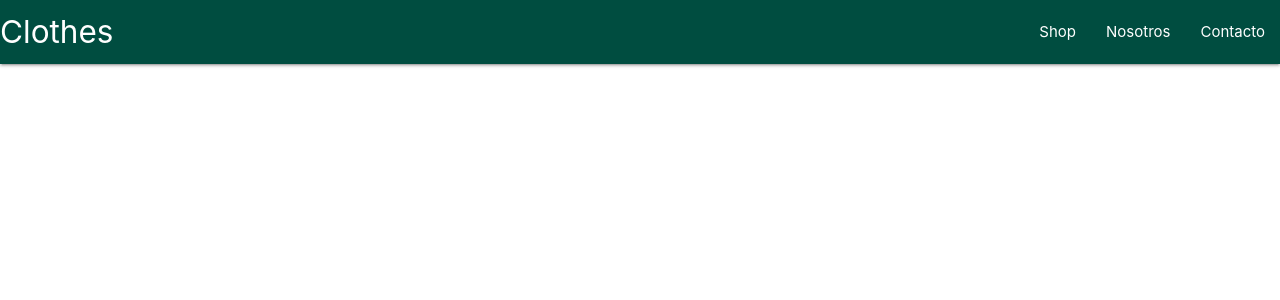
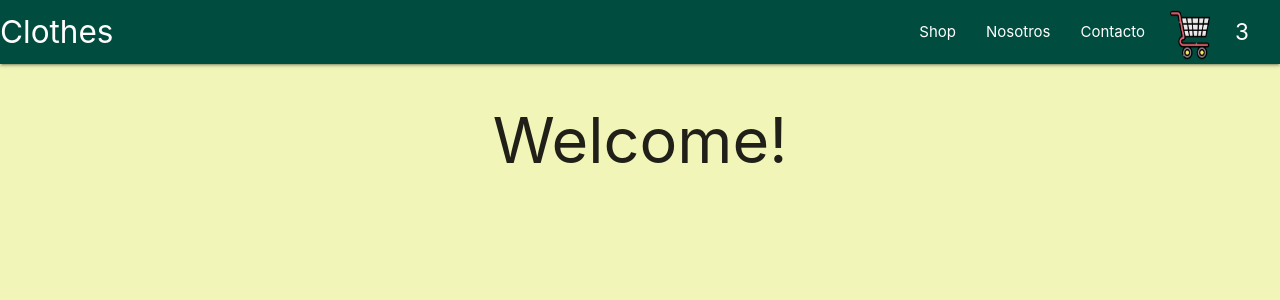
Before and after one commit to magalizap/desafio-2-react, a React (Create React App) app: page / in a window 1280 px wide. Shown: the top 300 px of the page. Built offline with nearby package versions, Linux system fonts and the light colour scheme.

Commit message:
nuevo commit

```diff
--- a/public/index.html
+++ b/public/index.html
@@ -27,6 +27,7 @@
     <title>React App</title>
   </head>
   <body>
+
     <noscript>You need to enable JavaScript to run this app.</noscript>
     <div id="root"></div>
     <!--
--- a/src/App.js
+++ b/src/App.js
@@ -1,12 +1,14 @@
-import { NavBar } from "./components/NavBar";
-import 'materialize-css/dist/css/materialize.min.css'
-
+import NavBar from './components/NavBar';
+import ItemListContainer from './components/ItemListContainer';
+import 'materialize-css/dist/css/materialize.min.css';
+import './index.css'
 function App() {
   return (
-    <header className="menu">
-      <NavBar/>
-    </header>
-  );
+    <>
+      <NavBar cart={3}/>
+      <ItemListContainer saludo="Welcome!"/>
+    </>
+  )
 }
 
 export default App;
--- /dev/null
+++ b/src/components/CartWidget.js
@@ -0,0 +1,12 @@
+import React from 'react'
+import carrito from '../assets/img/carrito-de-compras.png'
+const CartWidget = () => {
+  return (
+    <>
+        <img src={carrito} alt="img" className='achicarCarrito'></img>
+    </>
+
+  )
+}
+
+export default CartWidget
--- /dev/null
+++ b/src/components/ItemListContainer.js
@@ -0,0 +1,9 @@
+import React from 'react'
+
+export const ItemListContainer = ({saludo}) => {
+  return (
+    <h1>{saludo}</h1>
+  )
+}
+
+export default ItemListContainer
--- a/src/components/NavBar.js
+++ b/src/components/NavBar.js
@@ -1,10 +1,12 @@
 import React from 'react'
+import CartWidget from './CartWidget'
 
-export const NavBar = () => {
+
+export const NavBar = ({cart}) => {
   return (
       <nav className='teal darken-4'>
-          <div class="nav-wrapper">
-            <a href="#" className="brand-logo">Clothes</a>
+          <div className="nav-wrapper">
+            <a href="../App.js" className="brand-logo">Clothes</a>
             <ul id="nav-mobile" className="right hide-on-med-and-down">
               <li>
                 <a href="sass.html">Shop</a>
@@ -15,6 +17,10 @@ export const NavBar = () => {
               <li>
                 <a href="collapsible.html">Contacto</a>
               </li>
+              <li className='flex'>
+                <CartWidget/>
+                <p>{cart}</p>
+              </li>
             </ul>
           </div>
       </nav>
--- a/src/index.css
+++ b/src/index.css
@@ -5,9 +5,30 @@ body {
     sans-serif;
   -webkit-font-smoothing: antialiased;
   -moz-osx-font-smoothing: grayscale;
+  background-color: #f1f5b8;
 }
 
 code {
   font-family: source-code-pro, Menlo, Monaco, Consolas, 'Courier New',
     monospace;
 }
+.achicarCarrito{
+  width: 40px;
+  margin-top: 10px;
+  margin-left: 10px;
+  margin-right: 25px;
+  height: 50px;
+}
+p{
+  width: 45px;
+  font-size: 1.5rem;
+  margin-top: 0;
+}
+
+h1{
+  display: flex;
+  justify-content: center;
+}
+.flex{
+  display: flex;
+}
```
Also changed, not shown: src/assets/img/carrito-de-compras.png (added), src/assets/img/moda.png (renamed from img/moda.png).
